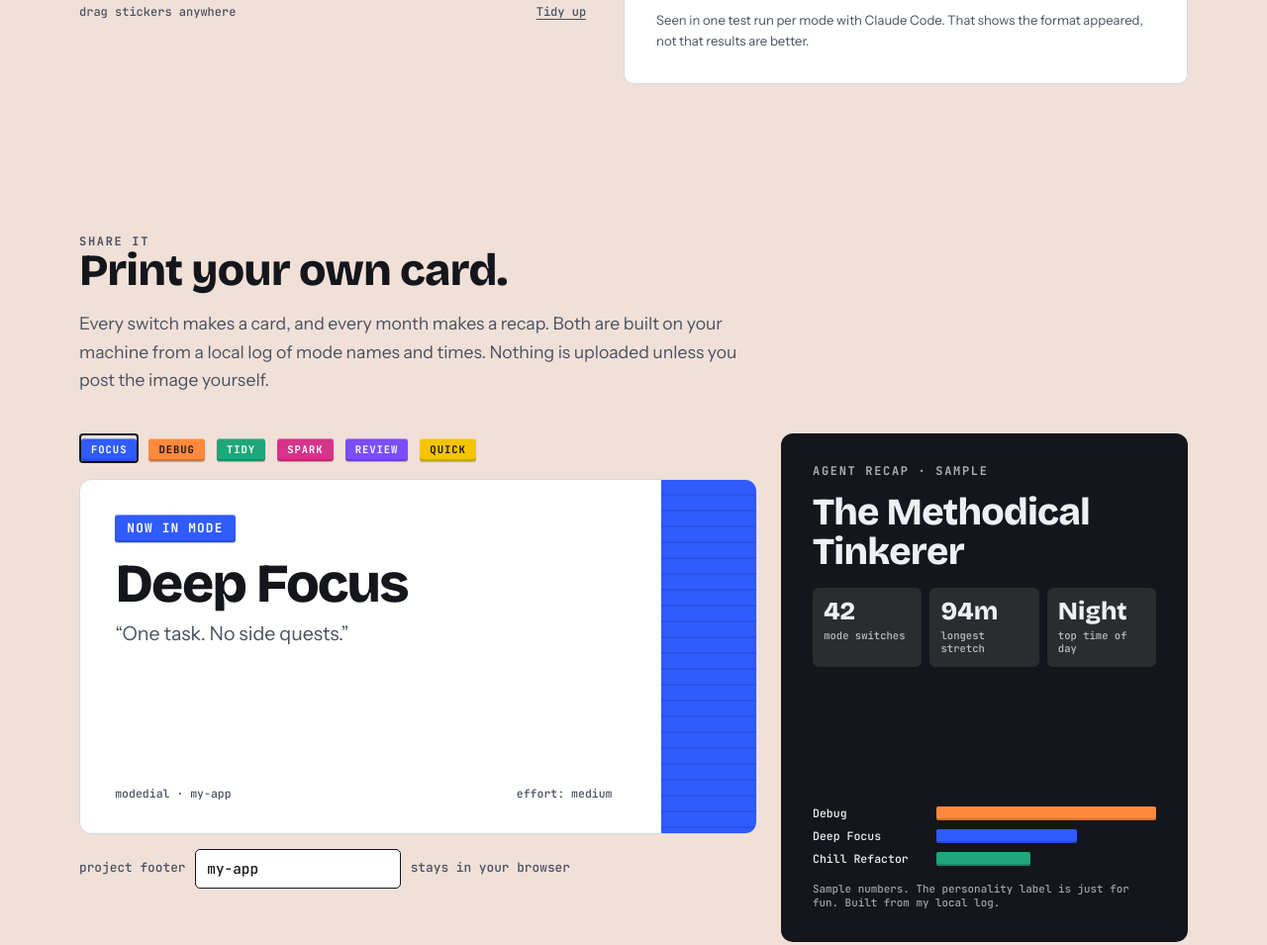
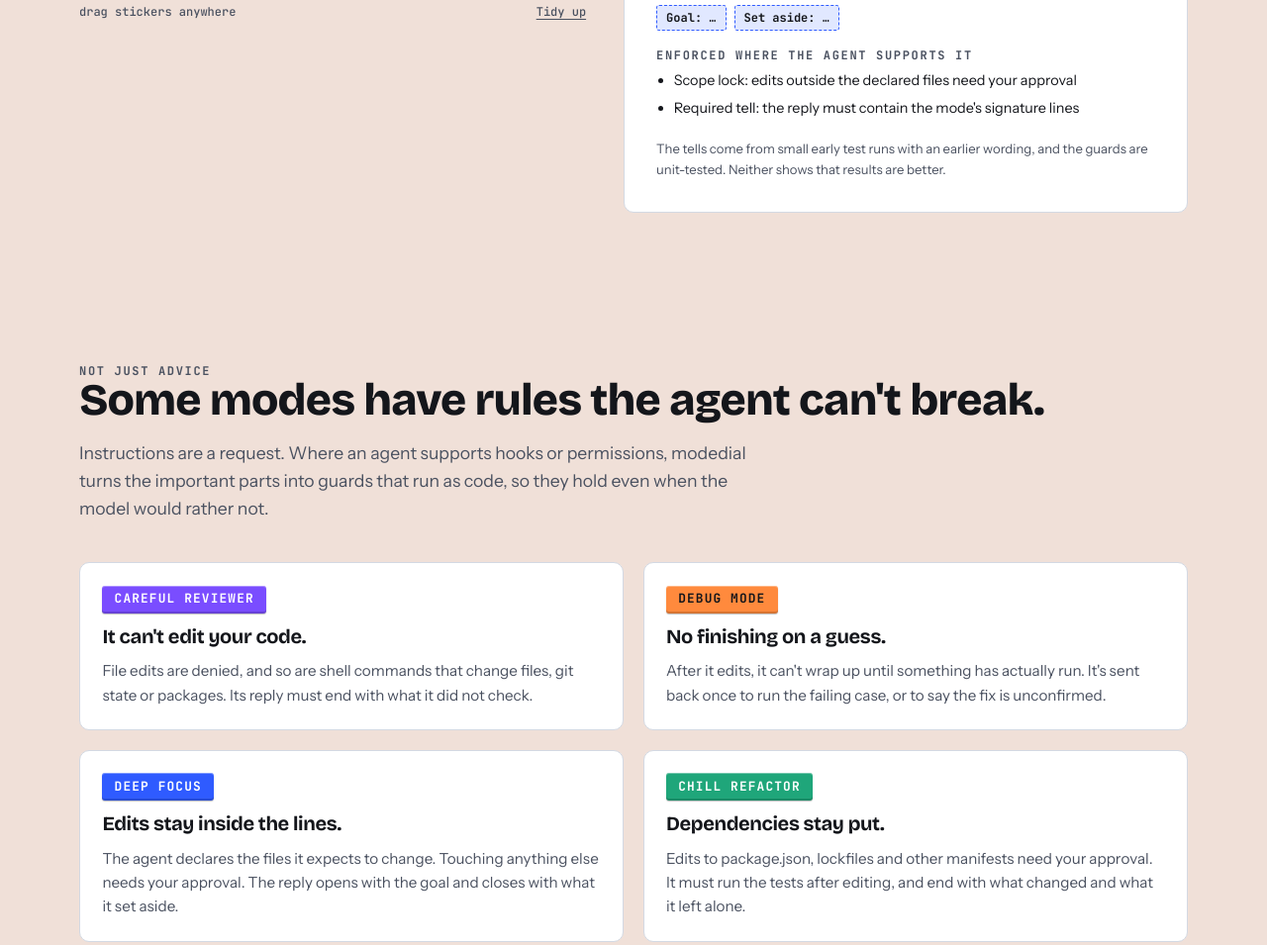
Before and after one commit to mac146/modedial, a website: page site/index.html in a window 1280 px wide. Shown: the part 1591-2546 px from the top of the page at 99% size. Drawn offline with Linux system fonts and the light colour scheme.

Commit message:
Landing page: data from modes.json, guards section, honest footnotes; posts updated
Co-Authored-By: Claude Sonnet 5.5 <noreply@anthropic.com>

```diff
--- a/site/index.html
+++ b/site/index.html
@@ -168,6 +168,14 @@ kbd { font: 700 .7rem/1 var(--mono); border: 1px solid var(--ink-2); border-bott
 .tells span { font: 700 .75rem/1 var(--mono); padding: .5em .75em; border-radius: 3px; border: 1.5px dashed var(--tape); background: color-mix(in srgb, var(--tape) 14%, transparent); }
 .note { font-size: .82rem; color: var(--ink-2); }
 
+.glist { margin: 0; padding-left: 1.1rem; display: flex; flex-direction: column; gap: .3rem; font-size: .9rem; }
+.gcards { display: grid; grid-template-columns: repeat(2, minmax(0, 1fr)); gap: 1.2rem; margin-top: 2.5rem; }
+.gcard { background: var(--surface); border: 1px solid var(--line); border-radius: 10px; padding: 1.4rem; display: flex; flex-direction: column; gap: .8rem; }
+.gcard h3 { font-size: 1.25rem; font-weight: 700; }
+.gcard p { color: var(--ink-2); font-size: .95rem; }
+.proof { margin-top: 2rem; display: grid; grid-template-columns: repeat(3, minmax(0, 1fr)); gap: 1.2rem; }
+.proof div { border-top: 2px solid var(--ink); padding-top: .8rem; font-size: .92rem; color: var(--ink-2); }
+.proof b { display: block; color: var(--ink); font: 700 .75rem/1 var(--mono); letter-spacing: .1em; text-transform: uppercase; margin-bottom: .5rem; }
 /* print your card */
 .maker { display: grid; grid-template-columns: minmax(0, 1.25fr) minmax(0, .75fr); gap: 1.5rem; margin-top: 2.5rem; align-items: start; }
 .ctrl { display: flex; flex-wrap: wrap; gap: .5rem; margin-bottom: 1rem; align-items: center; }
@@ -214,6 +222,7 @@ kbd { font: 700 .7rem/1 var(--mono); border: 1px solid var(--ink-2); border-bott
 footer { display: flex; flex-wrap: wrap; gap: .6rem 1.5rem; justify-content: space-between; padding-block: 2rem 2.5rem; color: var(--ink-2); font-size: .88rem; }
 
 @media (max-width: 860px) {
+  .gcards, .proof { grid-template-columns: minmax(0, 1fr); }
   .hero-grid, .picker, .maker, .two, .steps { grid-template-columns: minmax(0, 1fr); }
   .rcard { aspect-ratio: auto; min-height: 30rem; }
   nav .links a:not(:last-child) { display: none; }
@@ -279,6 +288,23 @@ footer { display: flex; flex-wrap: wrap; gap: .6rem 1.5rem; justify-content: spa
     </div>
   </section>
 
+  <section id="guards">
+    <p class="eyebrow">Not just advice</p>
+    <h2>Some modes have rules the agent can't break.</h2>
+    <p class="lede" style="margin-top:1rem">Instructions are a request. Where an agent supports hooks or permissions, modedial turns the important parts into guards that run as code, so they hold even when the model would rather not.</p>
+    <div class="gcards">
+      <div class="gcard" style="--tape:#7A4DFF;--on:#FFFFFF"><span class="tape" style="align-self:flex-start">Careful Reviewer</span><h3>It can't edit your code.</h3><p>File edits are denied, and so are shell commands that change files, git state or packages. Its reply must end with what it did not check.</p></div>
+      <div class="gcard" style="--tape:#FF8A3D;--on:#14161B"><span class="tape" style="align-self:flex-start">Debug Mode</span><h3>No finishing on a guess.</h3><p>After it edits, it can't wrap up until something has actually run. It's sent back once to run the failing case, or to say the fix is unconfirmed.</p></div>
+      <div class="gcard" style="--tape:#2F5BFF;--on:#FFFFFF"><span class="tape" style="align-self:flex-start">Deep Focus</span><h3>Edits stay inside the lines.</h3><p>The agent declares the files it expects to change. Touching anything else needs your approval. The reply opens with the goal and closes with what it set aside.</p></div>
+      <div class="gcard" style="--tape:#1FA67A;--on:#FFFFFF"><span class="tape" style="align-self:flex-start">Chill Refactor</span><h3>Dependencies stay put.</h3><p>Edits to package.json, lockfiles and other manifests need your approval. It must run the tests after editing, and end with what changed and what it left alone.</p></div>
+    </div>
+    <div class="proof">
+      <div><b>Enforced for real</b>Claude Code (hooks) and opencode (agent permissions). Roo Code custom modes carry the same limits.</div>
+      <div><b>Rules only</b>Cursor, Windsurf, Cline, Codex and Gemini CLI get the guards written into the mode as plain rules, because they can't enforce them. Codex also has its own read-only sandbox.</div>
+      <div><b>How we know</b>The guards are unit-tested, and checked against real Claude Code and opencode sessions. We did not benchmark whether modes improve results, and make no such claim.</div>
+    </div>
+  </section>
+
   <section id="cards">
     <p class="eyebrow">Share it</p>
     <h2>Print your own card.</h2>
@@ -325,14 +351,15 @@ footer { display: flex; flex-wrap: wrap; gap: .6rem 1.5rem; justify-content: spa
     <div class="tabs" role="tablist" id="itabs" aria-label="Agent"></div>
     <div class="cmdrow codebox"><pre id="icode"></pre><button class="copy" id="icopy">Copy</button></div>
     <p class="fine" id="inote"></p>
+    <p class="fine">Every agent: <span style="font-family:var(--mono)">npx modedial install</span> lists them, and <span style="font-family:var(--mono)">npx modedial install &lt;agent&gt;</span> writes that agent’s native files. Claude Code, opencode and Codex are checked against real sessions. Cursor, Windsurf, Cline and Roo Code follow their docs. Copilot, Gemini CLI, Kilo Code and Aider are unverified.</p>
   </section>
 
   <section>
     <p class="eyebrow">Plainly</p>
     <h2>Fine print, because we like you.</h2>
     <div class="two">
-      <div><h3>What you get</h3><ul><li>Six bundled modes, each under 150 tokens.</li><li>A card on every switch, and a recap from your own log.</li><li>Open source, MIT licensed.</li></ul></div>
-      <div><h3>What we don’t claim</h3><ul><li>That modes improve results. We haven’t measured that.</li><li>That agents feel anything. These are instructions, not moods.</li><li>That an MCP tool can force behavior. It can’t.</li></ul></div>
+      <div><h3>What you get</h3><ul><li>Six bundled modes, each under 150 tokens, with guards enforced where the agent allows it.</li><li>A card on every switch, and a recap from your own log.</li><li>Open source, MIT licensed.</li></ul></div>
+      <div><h3>What we don’t claim</h3><ul><li>That modes improve results. We haven’t measured that, and one study of similar instruction files found more cost, not better success.</li><li>That agents feel anything. These are instructions, not moods.</li><li>That an MCP tool can force behavior. It can’t.</li></ul></div>
     </div>
   </section>
 
@@ -346,33 +373,153 @@ footer { display: flex; flex-wrap: wrap; gap: .6rem 1.5rem; justify-content: spa
   </section>
 </div>
 
+<script src="modes-data.js"></script>
 <script>
-const MODES = [
-  { id:"deep-focus", name:"Deep Focus", key:"Focus", tagline:"One task. No side quests.", effort:"medium", ctx:"Keep to one task; read only files the task needs.", tape:"#2F5BFF", on:"#FFFFFF", rot:-2,
-    ins:"Begin your reply with one line: \"Goal: <the single task>\". Work only on that goal; do not refactor, rename, or fix unrelated code. Ask before widening scope. Keep replies short. End with a section titled \"Set aside:\" listing anything you noticed but deliberately left alone, or \"Set aside: nothing\".",
-    tells:["Goal: …","Set aside: …"], you:"fix the pagination bug, nothing else",
-    out:[["hl","Goal: stop paginate() dropping the last item of each page."],["","Set aside: fmt() uses var and skips zero-padding. Not touched."]] },
-  { id:"debug", name:"Debug Mode", key:"Debug", tagline:"Reproduce first. Guess later.", effort:"high", ctx:"Gather logs, errors and the failing path first.", tape:"#FF8A3D", on:"#14161B", rot:1.5,
-    ins:"Reproduce the problem before changing anything. State one hypothesis at a time and the evidence for it. Make the smallest possible change that tests it. Confirm the fix by re-running the failing case, and say plainly if it is not confirmed. Do not bundle unrelated cleanups.",
-    tells:["Hypothesis","Ruled out","Unconfirmed until re-run"], you:"this test is flaky, debug it",
-    out:[["hl","Reproduced: fails 2 of 5 runs."],["","Hypothesis: shared fixture state leaks. Ruled out: timeouts, network."],["hl","Fix is unconfirmed until it passes 10 runs in a row."]] },
-  { id:"chill-refactor", name:"Chill Refactor", key:"Tidy", tagline:"Tidy up, no behavior change.", effort:"low", ctx:"Stay inside the files being tidied.", tape:"#1FA67A", on:"#FFFFFF", rot:-1,
-    ins:"Improve structure and naming without changing behavior. Work in small steps, running tests after each when possible. Prefer deleting code over adding it; add no features or dependencies. If a risky area lacks tests, say so. End every reply with a short note titled \"Changed / left alone:\" with a \"Changed:\" line and a \"Left alone:\" line.",
-    tells:["Changed / left alone:"], you:"tidy up utils/date.ts",
-    out:[["","Renamed three helpers, removed two dead branches. Tests pass after each step."],["hl","Changed / left alone:"],["","Changed: names, dead code. Left alone: public API, behavior."]] },
-  { id:"creative-sprint", name:"Creative Sprint", key:"Spark", tagline:"Three ideas before one plan.", effort:"medium", ctx:"Broad is fine; explore, then converge on one.", tape:"#D6338A", on:"#FFFFFF", rot:2,
-    ins:"Before building, propose three distinct approaches in one or two lines each, including one unconventional option. Recommend one and say why. Then build a rough version of it quickly. Favor interesting over safe, but flag the risks. Keep polish and edge cases for later.",
-    tells:["Three approaches","One recommendation"], you:"ideas for the empty state?",
-    out:[["","1. Checklist of first steps. 2. Pre-filled sample data. 3. A tiny playable demo."],["hl","Recommend 2: it shows the product working at a glance."],["","Risk: sample data can be mistaken for real data."]] },
-  { id:"careful-reviewer", name:"Careful Reviewer", key:"Review", tagline:"Read twice, comment once.", effort:"high", ctx:"Read the full diff and the code around it.", tape:"#7A4DFF", on:"#FFFFFF", rot:-1.5,
-    ins:"Review without editing files unless asked. Check correctness, edge cases, error handling, security, and tests. Rank findings by severity and cite file and line. Separate must-fix from nice-to-have. Say what you did not check. Do not report style nits unless they hide a bug.",
-    tells:["Must-fix","Nice-to-have","Not checked"], you:"review PR 42",
-    out:[["hl","Must-fix: the loop runs to items.length inclusive (cart.js:14)."],["hl","Must-fix: SQL built by string concatenation (orders.js:31)."],["","Nice-to-have: a regression test. Not checked: callers outside this diff."]] },
-  { id:"fast-prototype", name:"Fast Prototype", key:"Quick", tagline:"Make it work, then make it nice.", effort:"low", ctx:"Read just enough to start; prefer building and running.", tape:"#F5C400", on:"#14161B", rot:1,
-    ins:"Get a working version running as fast as possible. Use the simplest approach and existing dependencies. Skip abstractions, exhaustive error handling, and full test coverage. Mark shortcuts with a TODO so they are easy to find. Show how to run it in one line.",
-    tells:["TODO markers","Run it in one line"], you:"prototype a CSV importer",
-    out:[["hl","Run: node import.js sample.csv"],["","Works for the happy path."],["","TODO: validate headers. TODO: stream large files."]] }
-];
+const EXTRA = {
+  "deep-focus": {
+    "key": "Focus",
+    "rot": -2,
+    "tells": [
+      "Goal: …",
+      "Set aside: …"
+    ],
+    "you": "fix the pagination bug, nothing else",
+    "out": [
+      [
+        "hl",
+        "Goal: stop paginate() dropping the last item of each page."
+      ],
+      [
+        "",
+        "Set aside: fmt() uses var and skips zero-padding. Not touched."
+      ]
+    ]
+  },
+  "debug": {
+    "key": "Debug",
+    "rot": 1.5,
+    "tells": [
+      "Hypothesis",
+      "Ruled out",
+      "Unconfirmed until re-run"
+    ],
+    "you": "this test is flaky, debug it",
+    "out": [
+      [
+        "hl",
+        "Reproduced: fails 2 of 5 runs."
+      ],
+      [
+        "",
+        "Hypothesis: shared fixture state leaks. Ruled out: timeouts, network."
+      ],
+      [
+        "hl",
+        "Fix is unconfirmed until it passes 10 runs in a row."
+      ]
+    ]
+  },
+  "chill-refactor": {
+    "key": "Tidy",
+    "rot": -1,
+    "tells": [
+      "Changed / left alone:"
+    ],
+    "you": "tidy up utils/date.ts",
+    "out": [
+      [
+        "",
+        "Renamed three helpers, removed two dead branches. Tests pass after each step."
+      ],
+      [
+        "hl",
+        "Changed / left alone:"
+      ],
+      [
+        "",
+        "Changed: names, dead code. Left alone: public API, behavior."
+      ]
+    ]
+  },
+  "creative-sprint": {
+    "key": "Spark",
+    "rot": 2,
+    "tells": [
+      "Three approaches",
+      "One recommendation"
+    ],
+    "you": "ideas for the empty state?",
+    "out": [
+      [
+        "",
+        "1. Checklist of first steps. 2. Pre-filled sample data. 3. A tiny playable demo."
+      ],
+      [
+        "hl",
+        "Recommend 2: it shows the product working at a glance."
+      ],
+      [
+        "",
+        "Risk: sample data can be mistaken for real data."
+      ]
+    ]
+  },
+  "careful-reviewer": {
+    "key": "Review",
+    "rot": -1.5,
+    "tells": [
+      "Must-fix",
+      "Nice-to-have",
+      "Not checked"
+    ],
+    "you": "review PR 42",
+    "out": [
+      [
+        "hl",
+        "Must-fix: the loop runs to items.length inclusive (cart.js:14)."
+      ],
+      [
+        "hl",
+        "Must-fix: SQL built by string concatenation (orders.js:31)."
+      ],
+      [
+        "",
+        "Nice-to-have: a regression test. Not checked: callers outside this diff."
+      ]
+    ]
+  },
+  "fast-prototype": {
+    "key": "Quick",
+    "rot": 1,
+    "tells": [
+      "TODO markers",
+      "Run it in one line"
+    ],
+    "you": "prototype a CSV importer",
+    "out": [
+      [
+        "hl",
+        "Run: node import.js sample.csv"
+      ],
+      [
+        "",
+        "Works for the happy path."
+      ],
+      [
+        "",
+        "TODO: validate headers. TODO: stream large files."
+      ]
+    ]
+  }
+};
+const MODES = window.MODEDIAL_MODES.map((d) => ({ ...EXTRA[d.id], id: d.id, name: d.name, tagline: d.tagline, effort: d.effort_hint, ctx: d.context_policy, tape: d.color, on: d.text_color, ins: d.instructions, guards: d.guards || [] }));
+const GUARD_TEXT = {
+  "read-only": "Read-only: file edits and mutating commands are blocked",
+  "scope-lock": "Scope lock: edits outside the declared files need your approval",
+  "verify-before-finish": "Verify first: the agent can't finish after an edit until something has run",
+  "protect-manifests": "Manifest guard: dependency files need your approval",
+  "require-tell": "Required tell: the reply must contain the mode's signature lines",
+};
 const $ = (s, r=document) => r.querySelector(s);
 const esc = s => String(s).replace(/[&<>"]/g, c => ({"&":"&amp;","<":"&lt;",">":"&gt;",'"':"&quot;"}[c]));
 const setTape = (el, m) => { el.style.setProperty("--tape", m.tape); el.style.setProperty("--on", m.on); };
@@ -462,7 +609,8 @@ function pick(i) {
     '<div class="meta"><span>effort hint <b>' + m.effort + '</b></span><span>context <b>' + esc(m.ctx) + '</b></span></div>' +
     '<div><div class="eyebrow" style="margin-bottom:.5rem">What the agent receives</div><div class="instr">' + esc(m.ins) + '</div></div>' +
     '<div><div class="eyebrow" style="margin-bottom:.5rem">What you’ll see</div><div class="tells">' + m.tells.map(t => '<span>' + esc(t) + '</span>').join("") + '</div></div>' +
-    '<p class="note">Seen in one test run per mode with Claude Code. That shows the format appeared, not that results are better.</p>';
+    '<div><div class="eyebrow" style="margin-bottom:.5rem">Enforced where the agent supports it</div>' + (m.guards.length ? '<ul class="glist">' + m.guards.map(g => '<li>' + esc(GUARD_TEXT[g] || g) + '</li>').join("") + '</ul>' : '<p class="note">Instructions only. Nothing to enforce for this mode.</p>') + '</div>' +
+    '<p class="note">The tells come from small early test runs with an earlier wording, and the guards are unit-tested. Neither shows that results are better.</p>';
 }
 pick(0);
 
--- /dev/null
+++ b/site/modes-data.js
@@ -0,0 +1,103 @@
+// Generated by scripts/build-site.mjs from modes/modes.json. Do not edit.
+window.MODEDIAL_MODES = [
+  {
+    "id": "deep-focus",
+    "name": "Deep Focus",
+    "tagline": "One task. No side quests.",
+    "instructions": "Start your reply with \"Goal: <the single task>\". If the request allows two readings, state the one you chose. Work only on that goal: no refactors, renames or fixes elsewhere. Pass the files you expect to change as scope when you call set_mode; editing outside them needs the user's approval. End with \"Set aside:\" listing what you noticed but left alone, or \"Set aside: nothing\".",
+    "effort_hint": "medium",
+    "context_policy": "Keep to one task; read only files the task needs; list tangents at the end instead of chasing them.",
+    "emoji": "🎯",
+    "color": "#2F5BFF",
+    "text_color": "#FFFFFF",
+    "guards": [
+      "scope-lock",
+      "require-tell"
+    ],
+    "tell": {
+      "required": [
+        "Goal:",
+        "Set aside"
+      ]
+    }
+  },
+  {
+    "id": "debug",
+    "name": "Debug Mode",
+    "tagline": "Reproduce first. Guess later.",
+    "instructions": "Reproduce the problem before changing anything; if you cannot, say so. Test one hypothesis at a time and state the evidence. Make the smallest change that fixes it. After editing, re-run the failing case: you cannot finish until something has run after your last edit. If the fix is not confirmed, say \"unconfirmed\". If the report allows two readings, say which you chose.",
+    "effort_hint": "high",
+    "context_policy": "Gather logs, errors and the failing path first; keep a running list of ruled-out causes.",
+    "emoji": "🔍",
+    "color": "#FF8A3D",
+    "text_color": "#14161B",
+    "guards": [
+      "verify-before-finish"
+    ]
+  },
+  {
+    "id": "chill-refactor",
+    "name": "Chill Refactor",
+    "tagline": "Tidy up, no behavior change.",
+    "instructions": "Improve structure and naming without changing behavior. Work in small steps and run the tests after each one. Delete before you add; no new features or dependencies (edits to dependency manifests need approval). If a risky area has no tests, say so first. End with \"Changed / left alone:\", with a \"Changed:\" line and a \"Left alone:\" line.",
+    "effort_hint": "low",
+    "context_policy": "Stay inside the files being tidied; touch callers only to keep them compiling.",
+    "emoji": "🧹",
+    "color": "#1FA67A",
+    "text_color": "#FFFFFF",
+    "guards": [
+      "verify-before-finish",
+      "protect-manifests",
+      "require-tell"
+    ],
+    "tell": {
+      "required": [
+        "Changed / left alone"
+      ]
+    }
+  },
+  {
+    "id": "creative-sprint",
+    "name": "Creative Sprint",
+    "tagline": "Three ideas before one plan.",
+    "instructions": "Before building, propose three distinct approaches in one or two lines each, including one unconventional option. Recommend one and say why. Then build a rough version of it quickly. Favor interesting over safe, but flag the risks. Keep polish and edge cases for later.",
+    "effort_hint": "medium",
+    "context_policy": "Broad is fine: explore related patterns and alternatives, then converge on one.",
+    "emoji": "🎨",
+    "color": "#D6338A",
+    "text_color": "#FFFFFF",
+    "guards": []
+  },
+  {
+    "id": "careful-reviewer",
+    "name": "Careful Reviewer",
+    "tagline": "Read twice, comment once.",
+    "instructions": "You are read-only: edits and mutating commands are blocked. Review correctness, edge cases, error handling, security and tests. Rank findings by severity and cite file and line; separate must-fix from nice-to-have. Check each claim against the code before reporting it. End with \"Not checked:\" listing what you did not verify. Skip style nits unless they hide a bug.",
+    "effort_hint": "high",
+    "context_policy": "Read the full diff and the code around it; verify claims against the source before reporting.",
+    "emoji": "🧐",
+    "color": "#7A4DFF",
+    "text_color": "#FFFFFF",
+    "guards": [
+      "read-only",
+      "require-tell"
+    ],
+    "tell": {
+      "required": [
+        "Not checked"
+      ]
+    }
+  },
+  {
+    "id": "fast-prototype",
+    "name": "Fast Prototype",
+    "tagline": "Make it work, then make it nice.",
+    "instructions": "Get a working version running as fast as possible. Use the simplest approach and existing dependencies. Skip abstractions, exhaustive error handling, and full test coverage. Mark shortcuts with a TODO so they are easy to find. Show how to run it in one line.",
+    "effort_hint": "low",
+    "context_policy": "Read just enough to start; prefer building and running over further analysis.",
+    "emoji": "⚡",
+    "color": "#F5C400",
+    "text_color": "#14161B",
+    "guards": []
+  }
+];
```
Also changed, not shown: DECISIONS.md (+4 -0 lines), docs/launch/POSTS.md (+10 -0 lines), scripts/build-site.mjs (added, +11 -0 lines).
